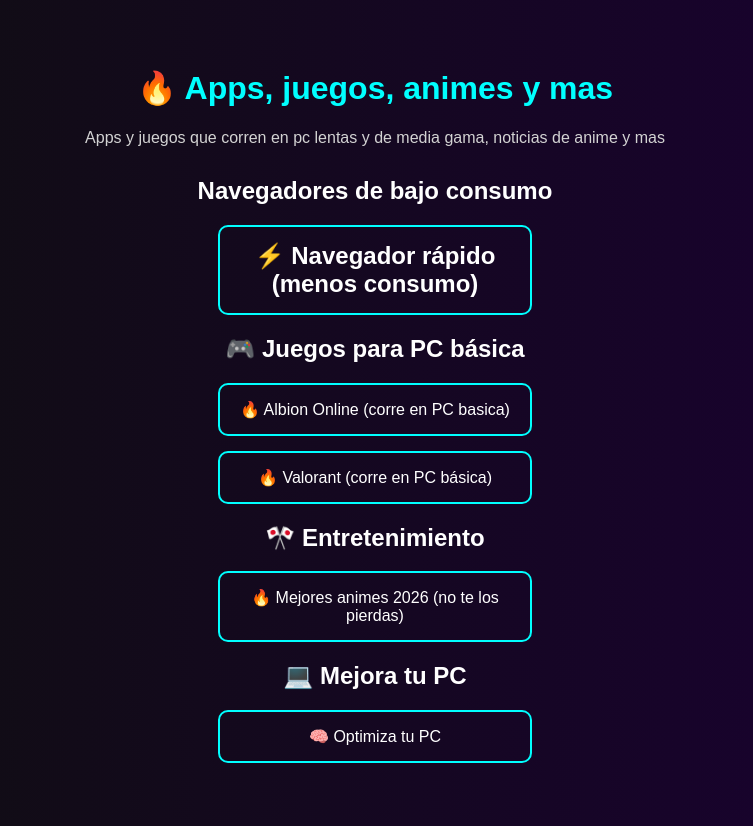
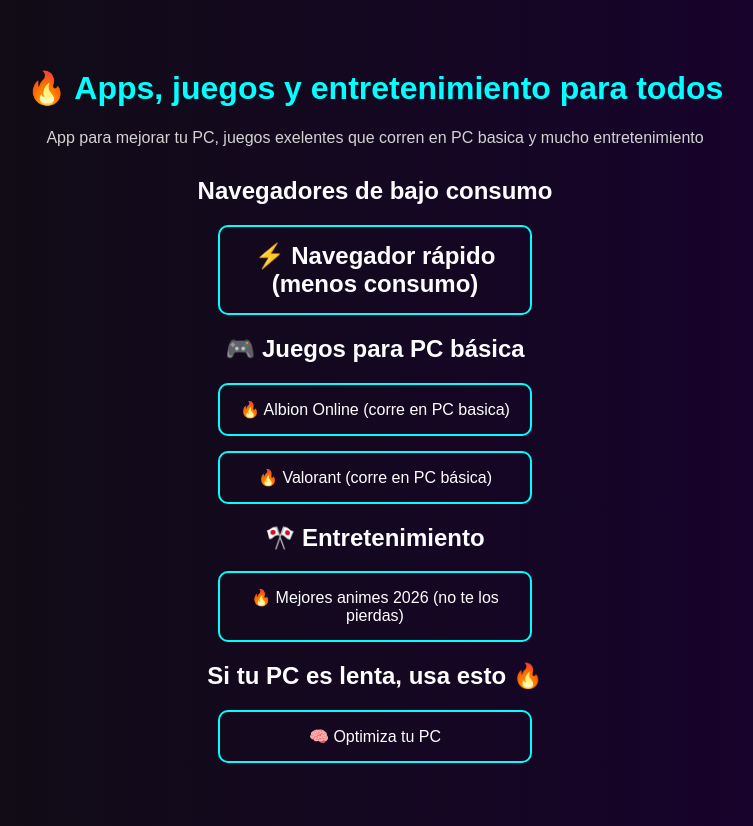
Before and after one commit to Gustavovs93/gustavovs93.github.io, a plain HTML site: page index.html in a window 1280 px wide. Shown: the whole page, without its empty margins (265-1018 px from the left). Drawn offline with Linux system fonts and the light colour scheme.

Commit message:
Update index.html

```diff
--- a/index.html
+++ b/index.html
@@ -43,8 +43,8 @@
 
 <body>
 
-    <h1>🔥 Apps, juegos, animes y mas </h1>
-    <p>Apps y juegos que corren en pc lentas y de media gama, noticias de anime y mas</p>
+    <h1>🔥 Apps, juegos y entretenimiento para todos </h1>
+    <p>App para mejorar tu PC, juegos exelentes que corren en PC basica y mucho entretenimiento</p>
 
     <h2> Navegadores de bajo consumo <h2>
 
@@ -70,7 +70,7 @@
         🔥 Mejores animes 2026 (no te los pierdas)
     </a>
 
-    <h2>💻 Mejora tu PC</h2>
+    <h2>Si tu PC es lenta, usa esto 🔥</h2>
 
     <a class="link" href="https://www.ccleaner.com/es-es/ccleaner/download" target="_blank">
         🧠 Optimiza tu PC
```
